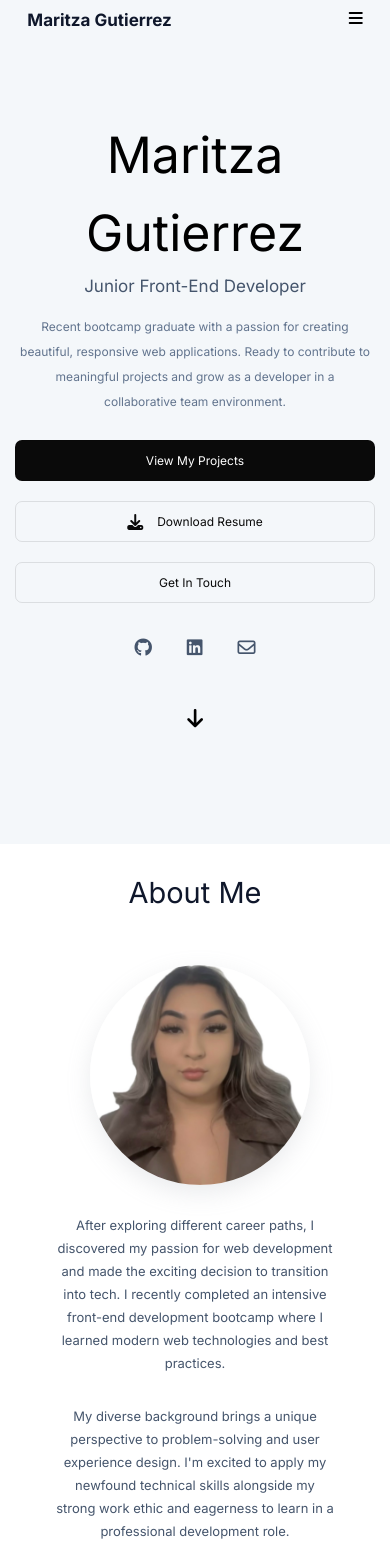
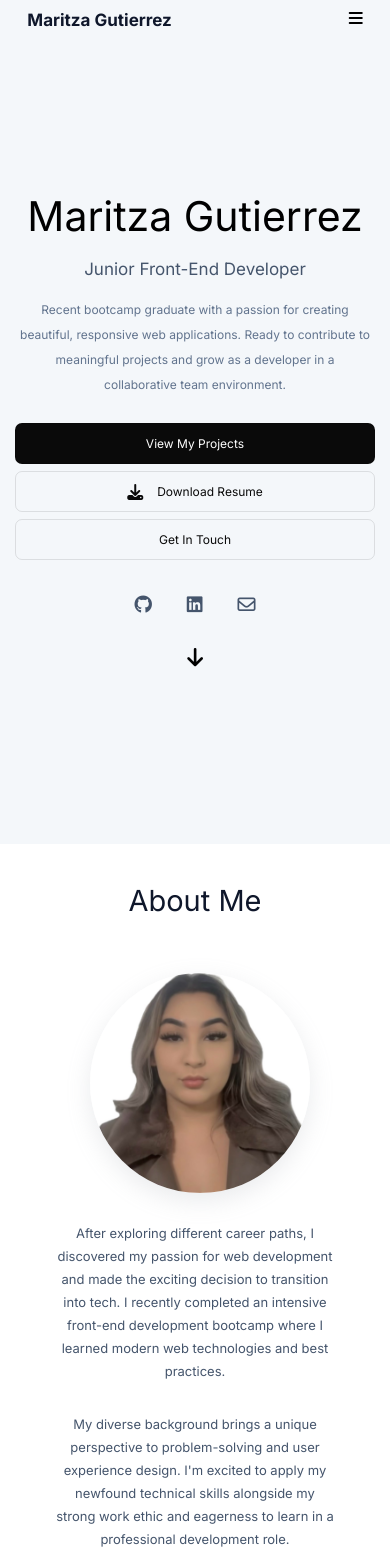
Before and after one commit to Mariii209/maritza-portfolio, a React (Create React App) app: page / in a window 390 px wide. Shown: the top 1568 px of the page. Built offline with nearby package versions, Linux system fonts and the light colour scheme.

Commit message:
Add responsive padding for all main sections on screens under 640px for better mobile layout

```diff
--- a/src/About.css
+++ b/src/About.css
@@ -61,9 +61,14 @@
 }
 
 @media (max-width: 640px) {
+  .About {
+    padding: 10% 5%;
+  }
+
   .About .Description-container {
     width: 80%;
   }
+
   .About .Maritza-image-container .Profile-img {
     width: 220px;
     height: 220px;
--- a/src/Contact.css
+++ b/src/Contact.css
@@ -141,4 +141,8 @@
   .Contact .Message textarea {
     font-size: 10px;
   }
+
+  .Contact .Contact-section {
+    padding: 10% 5%;
+  }
 }
--- a/src/Education.css
+++ b/src/Education.css
@@ -182,6 +182,10 @@
 }
 
 @media (max-width: 650px) {
+  .Education-container {
+    padding: 10% 5%;
+  }
+
   .Education .Stats {
     flex-direction: column;
     gap: 15px;
--- a/src/Home.css
+++ b/src/Home.css
@@ -132,8 +132,11 @@
 }
 
 @media (max-width: 640px) {
+  .Home {
+    padding: 10% 5%;
+  }
   .Home h1 {
-    font-size: 50px;
+    font-size: 41px;
   }
 
   .Home h6 {
@@ -147,10 +150,15 @@
   .Home .Home-links {
     display: flex;
     flex-direction: column;
+    gap: 7px;
   }
 
   .Home .Home-links__item {
     width: 360px;
+  }
+
+  .Home .Home-socials {
+    margin: 34px 0 31px;
   }
 
   .Home .Home-socials a {
--- a/src/NavBar.css
+++ b/src/NavBar.css
@@ -1,9 +1,13 @@
 .NavBar {
   position: fixed;
   display: flex;
+  top: 0;
+  left: 0;
+  right: 0;
   justify-content: space-between;
   padding: 2% 7%;
   width: 100%;
+  z-index: 1000;
   background: #f4f7fa;
 }
 
@@ -65,7 +69,7 @@
     flex-direction: column;
     background-color: #f4f7fa;
     position: absolute;
-    top: 50px;
+    top: 100%;
     right: 0;
     left: 0;
     height: 100vh;
--- a/src/Projects.css
+++ b/src/Projects.css
@@ -173,3 +173,9 @@
     margin: 0 auto;
   }
 }
+
+@media (max-width: 640px) {
+  .Projects {
+    padding: 10% 5%;
+  }
+}
--- a/src/Resume.css
+++ b/src/Resume.css
@@ -50,3 +50,9 @@
 .Resume .Information i {
   font-size: 14px;
 }
+
+@media (max-width: 640px) {
+  .Resume {
+    padding: 10% 5%;
+  }
+}
--- a/src/Skills.css
+++ b/src/Skills.css
@@ -87,3 +87,9 @@
     font-size: 11px;
   }
 }
+
+@media (max-width: 640px) {
+  .Skills {
+    padding: 10% 5%;
+  }
+}
```
